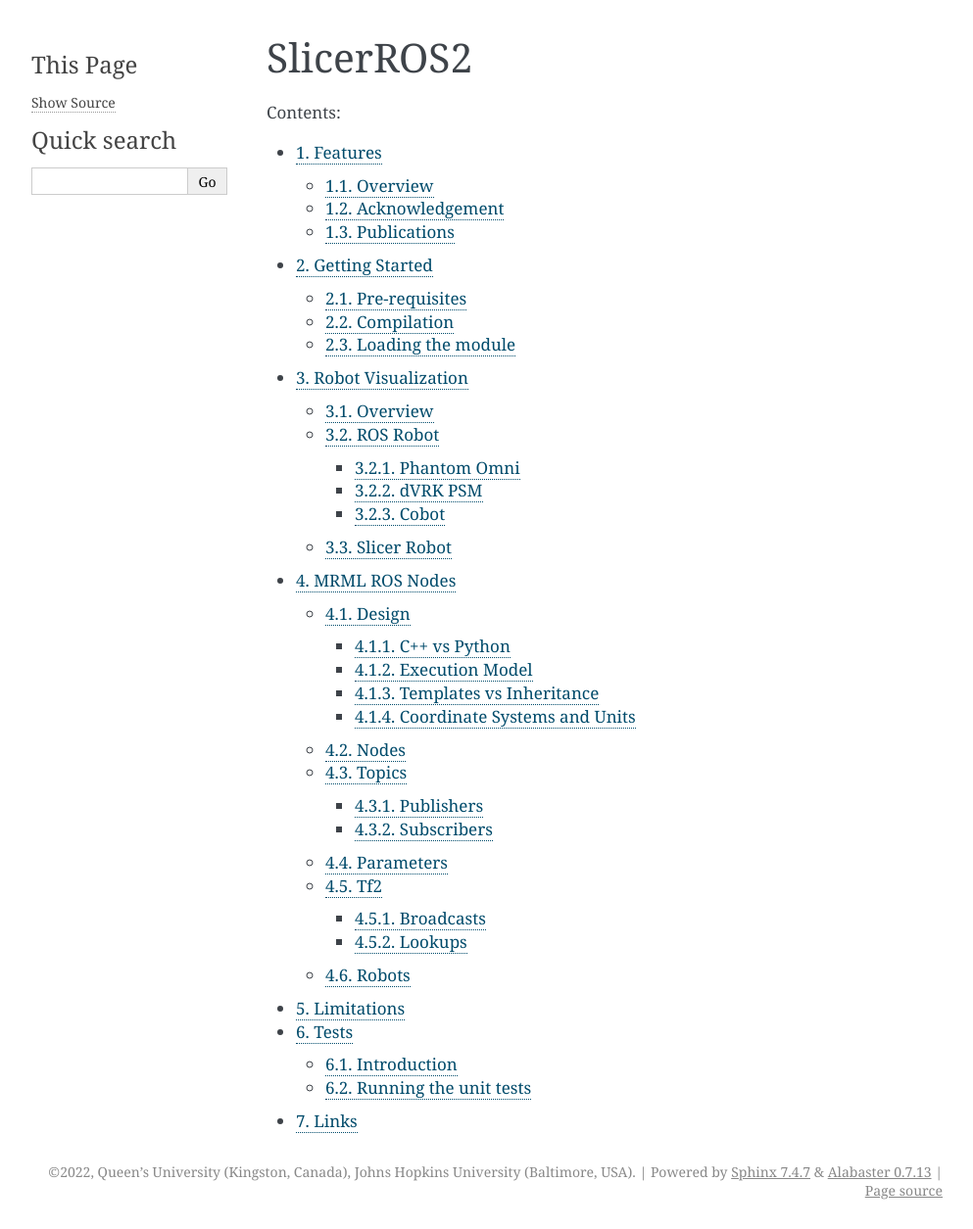
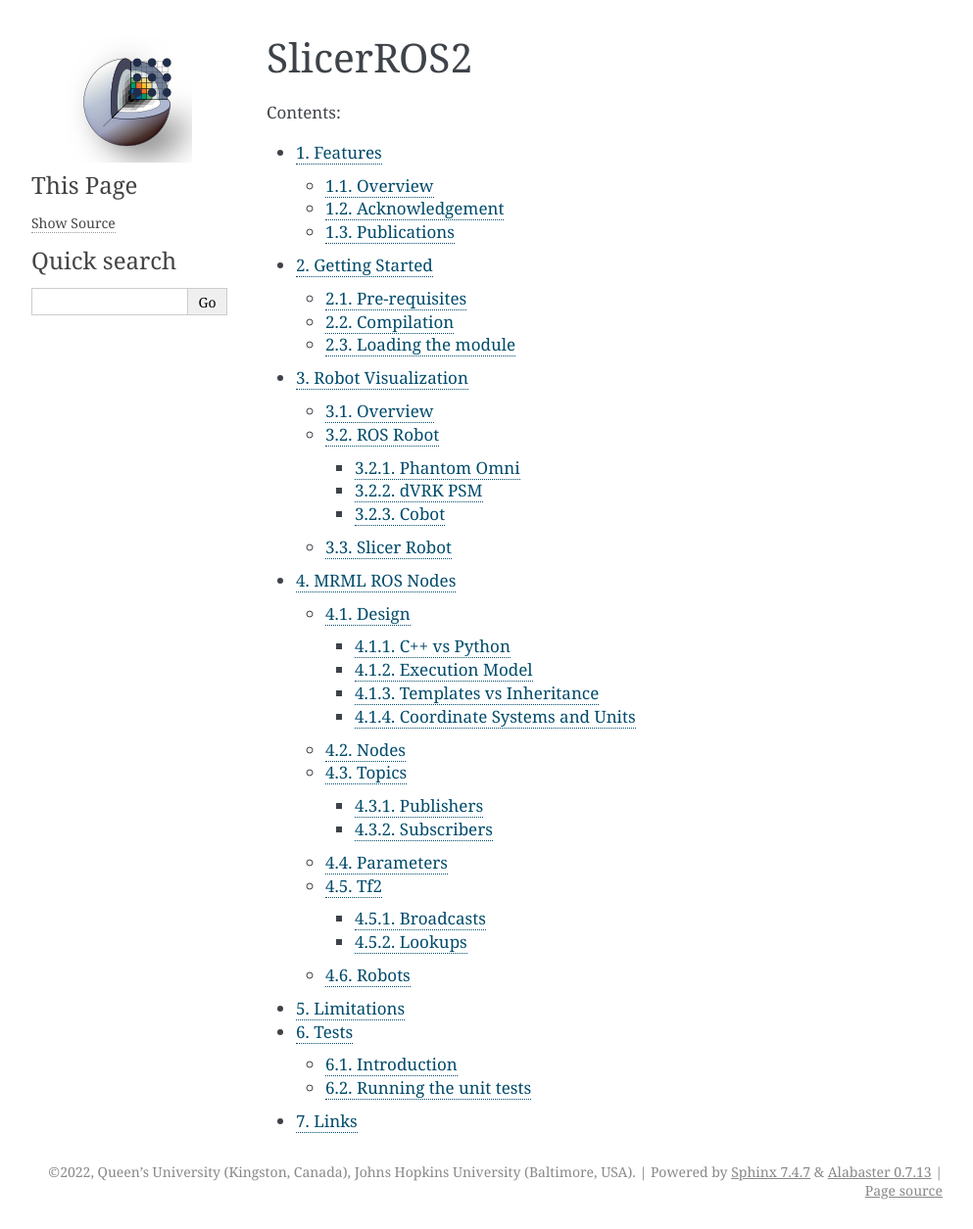
Before and after one commit to rosmed/slicer_ros2_module, a Sphinx documentation site: the page built from docs/index.rst, in a window 1280 px wide. Shown: the whole page at 98% size, without its empty margins (148-1141 px from the left). Built offline with Sphinx 7.4.7, drawn with Linux system fonts in a browser that asks for light colours.

Commit message:
Update conf.py

```diff
--- a/docs/conf.py
+++ b/docs/conf.py
@@ -54,5 +54,5 @@
 # relative to this directory. They are copied after the builtin static files,
 # so a file named "default.css" will overwrite the builtin "default.css".
 html_static_path = ['_static']
-
+html_logo = '../Resources/Icons/SlicerROS2.png'
 html_title = project + ' ' + release
```
